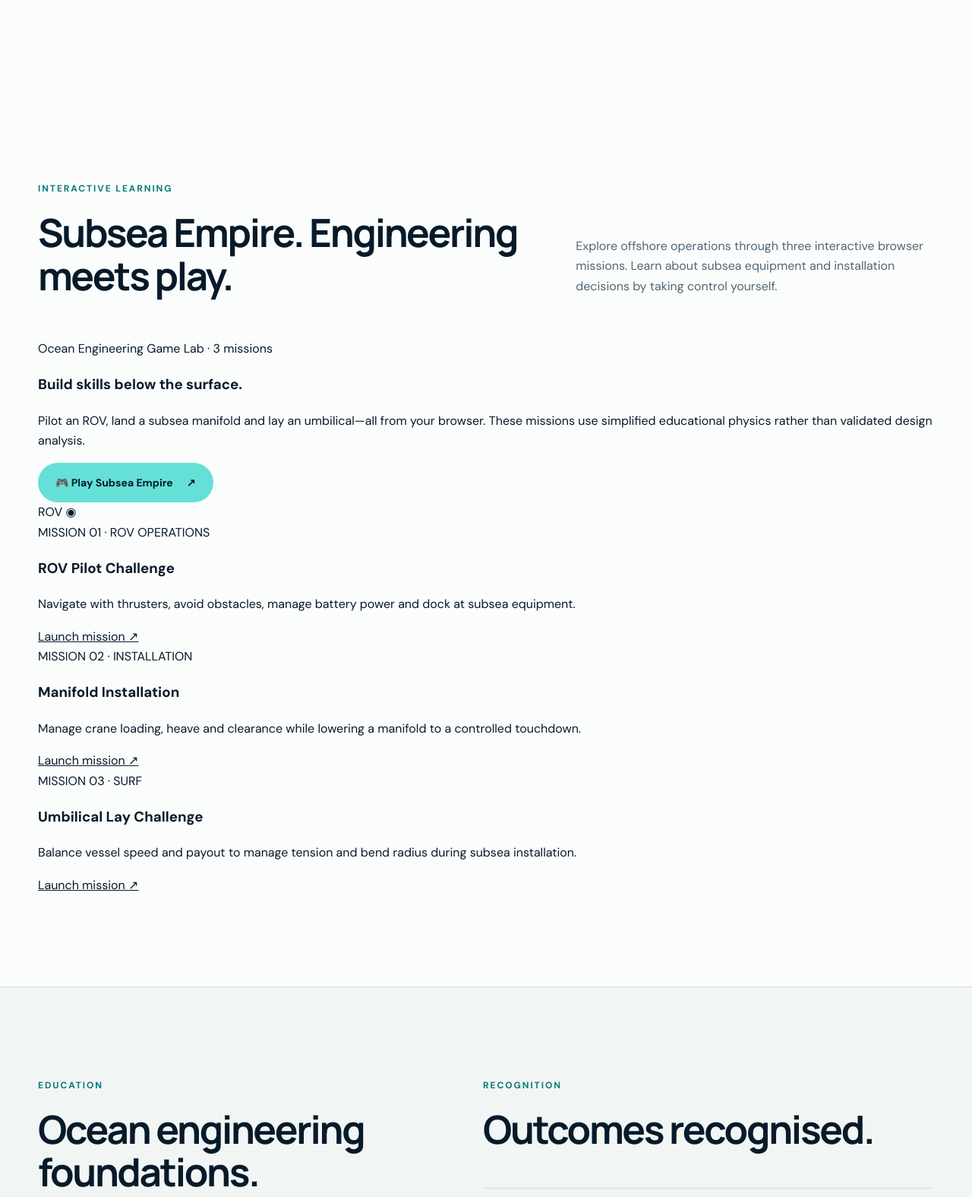
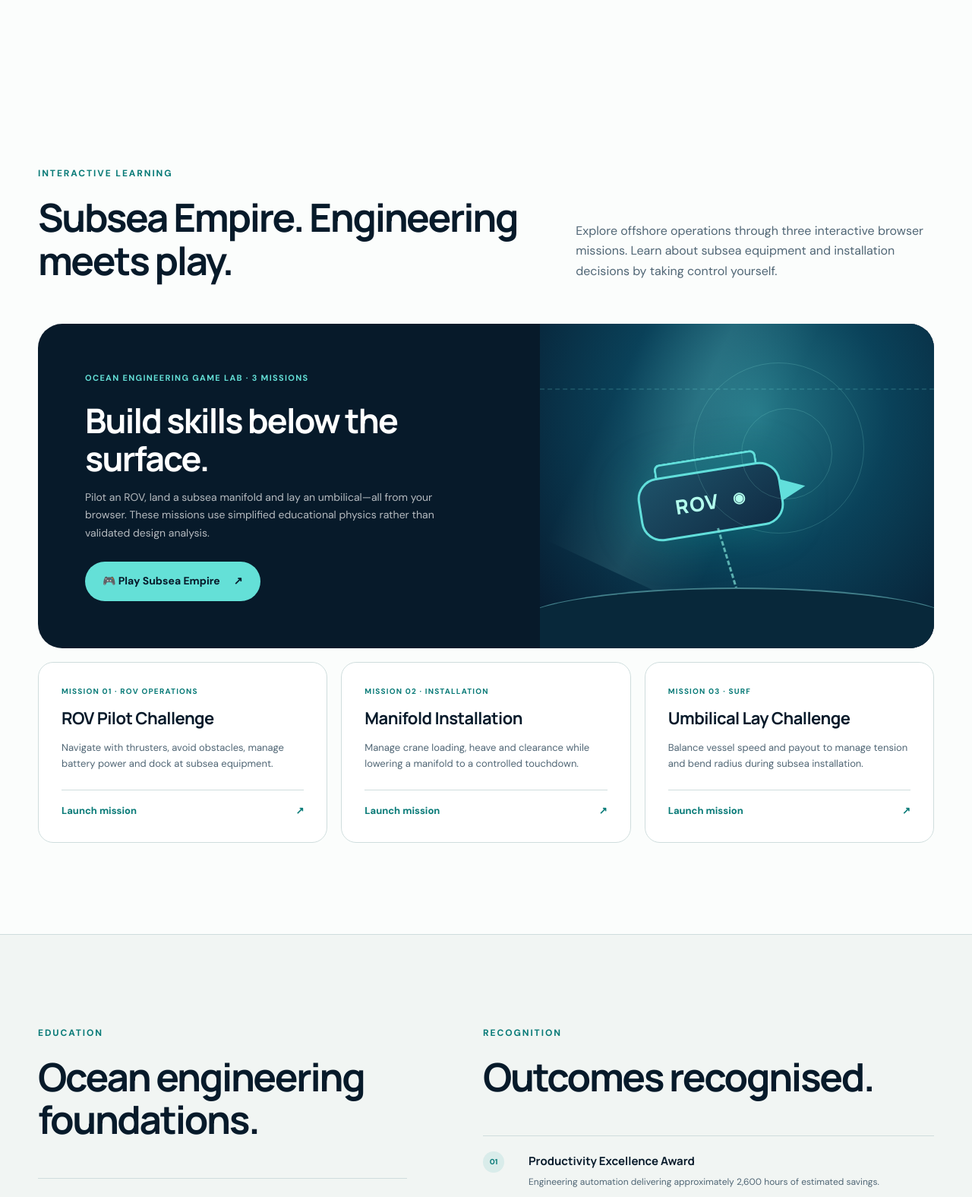
Before and after one commit to SScofieldd/RAO_extractor, a Flask app: page / in a window 1280 px wide. Shown: the part 4113-5688 px from the top of the page at 76% size. Run offline with Flask 3, Linux system fonts and the light colour scheme.

Commit message:
Style Subsea Empire games section for desktop and mobile

```diff
--- a/static/style.css
+++ b/static/style.css
@@ -313,3 +313,32 @@ button { font: inherit; }
   .site-footer { padding: 40px 0; flex-direction: column; align-items: flex-start; }
   .footer-brand .brand-copy { display: flex; }
 }
+
+
+/* Subsea Empire game showcase */
+.game-showcase { padding-top: 100px; }
+.game-feature { display: grid; grid-template-columns: 1.12fr .88fr; min-height: 390px; overflow: hidden; border-radius: var(--radius-lg); background: var(--ink); color: #fff; }
+.game-feature-copy { padding: clamp(32px, 5vw, 62px); display: flex; flex-direction: column; align-items: flex-start; justify-content: center; position: relative; z-index: 2; }
+.game-feature-label { color: var(--aqua); font-size: 11px; font-weight: 700; letter-spacing: .12em; text-transform: uppercase; }
+.game-feature-copy h3 { margin: 22px 0 15px; font-family: "Manrope",sans-serif; font-size: clamp(30px,3.5vw,48px); letter-spacing: -.04em; line-height: 1.12; }
+.game-feature-copy p { max-width: 510px; margin: 0 0 26px; color: rgba(255,255,255,.7); font-size: 14px; }
+.game-feature-art { min-height: 345px; position: relative; overflow: hidden; background: radial-gradient(ellipse at 55% 28%,#257988 0%,#0a425a 43%,#071b2f 95%); }
+.game-sunbeam { position:absolute; top:-100px; left:18%; width:210px; height:450px; transform:rotate(25deg); background:linear-gradient(90deg,transparent,rgba(150,241,239,.13),transparent); }
+.game-sea-line { position:absolute; top:20%; left:0; right:0; border-top:2px dashed rgba(127,239,229,.14); }
+.game-submarine { position:absolute; left:25%; top:45%; width:190px; height:84px; display:flex; justify-content:center; align-items:center; gap:18px; border:3px solid #62dfdb; border-radius:28px; color:#b3ffed; font:800 26px "Manrope",sans-serif; letter-spacing:.06em; background:linear-gradient(150deg,#1e5269,#102b43); box-shadow:0 0 65px #00bcaa38; transform:rotate(-9deg); }
+.game-submarine:before { content:""; position:absolute; left:24px; right:24px; top:-20px; height:17px; border:3px solid #62dfdb; border-bottom:0; border-radius:8px 8px 0 0; }
+.game-submarine:after { content:""; position:absolute; right:-34px; top:24px; border-left:32px solid #62dfdb; border-top:14px solid transparent; border-bottom:14px solid transparent; }
+.game-submarine span { font-size:19px; }
+.game-cable { position:absolute; left:45%; top:63%; height:140px; border-left:3px dashed #7fe1d7; transform:rotate(-17deg); transform-origin:top; opacity:.7; }
+.game-seabed { position:absolute; bottom:-15px; left:-6%; right:-6%; height:95px; border-radius:50% 50% 0 0; background:#08283a; border-top:2px solid #43818c; }
+.game-sonar-a,.game-sonar-b { position:absolute; width:120px; height:120px; top:26%; left:51%; border:1px solid rgba(151,245,228,.18); border-radius:50%; }
+.game-sonar-b { width:225px; height:225px; top:12%; left:39%; }
+.game-mission-grid { display:grid; grid-template-columns:repeat(3,minmax(0,1fr)); gap:18px; margin-top:18px; }
+.game-mission { display:flex; flex-direction:column; gap:14px; padding:30px; border:1px solid var(--line); border-radius:var(--radius-md); background:#fff; }
+.game-mission-number { color:var(--teal-dark); font-size:10px; font-weight:800; letter-spacing:.12em; }
+.game-mission h3 { font-family:"Manrope",sans-serif; letter-spacing:-.025em; line-height:1.2; font-size:22px; margin:0; }
+.game-mission p { margin:0 0 10px; font-size:13px; color:var(--slate); flex:1; }
+.game-mission a { color:var(--teal-dark); font-size:13px; font-weight:700; text-decoration:none; border-top:1px solid var(--line); padding-top:16px; display:flex; justify-content:space-between; }
+.game-mission a:hover { text-decoration:underline; }
+@media(max-width:980px){ .game-mission-grid{grid-template-columns:1fr 1fr;} .game-feature{grid-template-columns:1fr 1fr;} }
+@media(max-width:680px){ .game-feature{grid-template-columns:1fr;} .game-feature-art{min-height:260px;} .game-mission-grid{grid-template-columns:1fr;} .game-mission{padding:24px;} }
```
